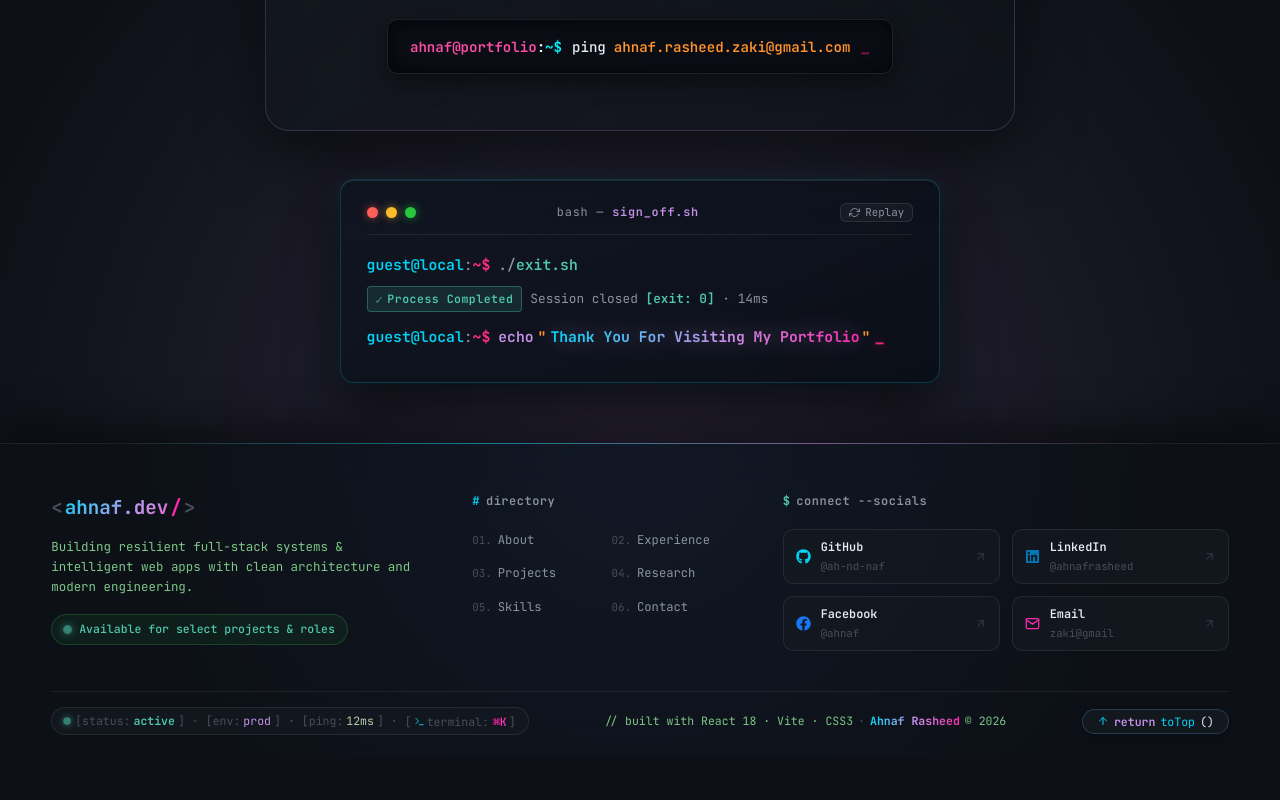
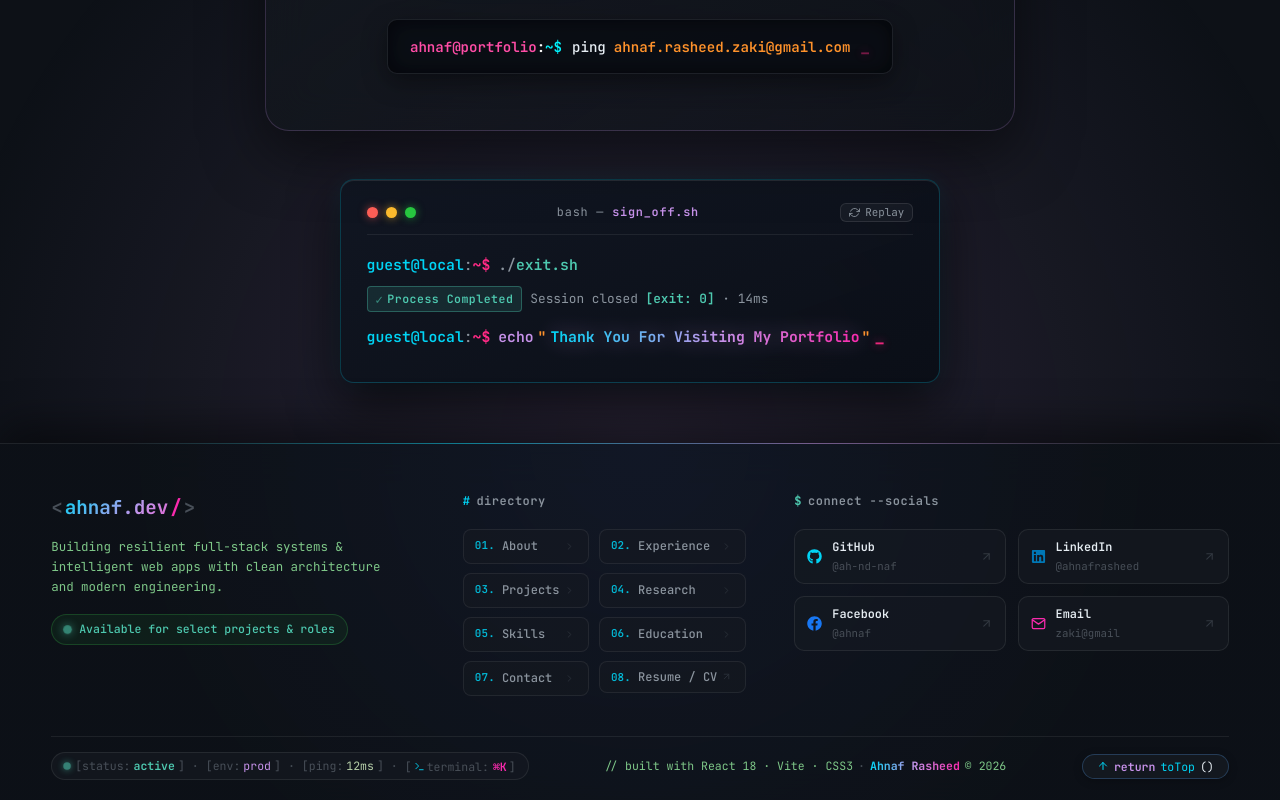
Before and after one commit to ah-nd-naf/Portfolio_Ahnaf, a React (Vite) app: page / in a window 1280 px wide. Shown: the part 10144-10944 px from the top of the page. Before the commit the page ends 10899 px from the top, so only its background shows below. Built offline with nearby package versions, Linux system fonts and the light colour scheme; the HTML template or start-up script is replaced by a standard one.

Commit message:
feat: add mobile responsiveness styles, main App layout, and global CSS configuration

```diff
--- a/src/App.jsx
+++ b/src/App.jsx
@@ -12,7 +12,7 @@ import ParticleBackground from './components/ParticleBackground';
 import CommandPalette from './components/CommandPalette';
 import CVModal from './components/CVModal';
 import { FaGithub, FaLinkedin, FaFacebook } from 'react-icons/fa';
-import { FiMail, FiTerminal, FiArrowUp, FiArrowUpRight } from 'react-icons/fi';
+import { FiMail, FiTerminal, FiArrowUp, FiArrowUpRight, FiChevronRight } from 'react-icons/fi';
 
 function App() {
   const [isCommandPaletteOpen, setIsCommandPaletteOpen] = useState(false);
@@ -86,39 +86,80 @@ function App() {
               <ul className="footer-nav-list">
                 <li>
                   <a href="#about" className="footer-nav-item">
+                    <span className="footer-nav-left">
                       <span className="footer-nav-idx">01.</span>
                       <span className="footer-nav-label">About</span>
+                    </span>
+                    <FiChevronRight size={11} className="footer-nav-arrow" />
                   </a>
                 </li>
                 <li>
                   <a href="#experience" className="footer-nav-item">
+                    <span className="footer-nav-left">
                       <span className="footer-nav-idx">02.</span>
                       <span className="footer-nav-label">Experience</span>
+                    </span>
+                    <FiChevronRight size={11} className="footer-nav-arrow" />
                   </a>
                 </li>
                 <li>
                   <a href="#projects" className="footer-nav-item">
+                    <span className="footer-nav-left">
                       <span className="footer-nav-idx">03.</span>
                       <span className="footer-nav-label">Projects</span>
+                    </span>
+                    <FiChevronRight size={11} className="footer-nav-arrow" />
                   </a>
                 </li>
                 <li>
                   <a href="#research" className="footer-nav-item">
+                    <span className="footer-nav-left">
                       <span className="footer-nav-idx">04.</span>
                       <span className="footer-nav-label">Research</span>
+                    </span>
+                    <FiChevronRight size={11} className="footer-nav-arrow" />
                   </a>
                 </li>
                 <li>
                   <a href="#skills" className="footer-nav-item">
+                    <span className="footer-nav-left">
                       <span className="footer-nav-idx">05.</span>
                       <span className="footer-nav-label">Skills</span>
+                    </span>
+                    <FiChevronRight size={11} className="footer-nav-arrow" />
+                  </a>
+                </li>
+                <li>
+                  <a href="#qualification" className="footer-nav-item">
+                    <span className="footer-nav-left">
+                      <span className="footer-nav-idx">06.</span>
+                      <span className="footer-nav-label">Education</span>
+                    </span>
+                    <FiChevronRight size={11} className="footer-nav-arrow" />
                   </a>
                 </li>
                 <li>
                   <a href="#contact" className="footer-nav-item">
-                    <span className="footer-nav-idx">06.</span>
+                    <span className="footer-nav-left">
+                      <span className="footer-nav-idx">07.</span>
                       <span className="footer-nav-label">Contact</span>
+                    </span>
+                    <FiChevronRight size={11} className="footer-nav-arrow" />
                   </a>
+                </li>
+                <li>
+                  <button
+                    type="button"
+                    onClick={() => setIsCVModalOpen(true)}
+                    className="footer-nav-item footer-nav-btn"
+                    title="View & Download Resume / CV"
+                  >
+                    <span className="footer-nav-left">
+                      <span className="footer-nav-idx">08.</span>
+                      <span className="footer-nav-label">Resume / CV</span>
+                    </span>
+                    <FiArrowUpRight size={11} className="footer-nav-arrow" />
+                  </button>
                 </li>
               </ul>
             </div>
```
Also changed, not shown: src/mobile.css (+6 -1 lines), src/index.css. Lines whose indentation alone changed are shown as unchanged.
